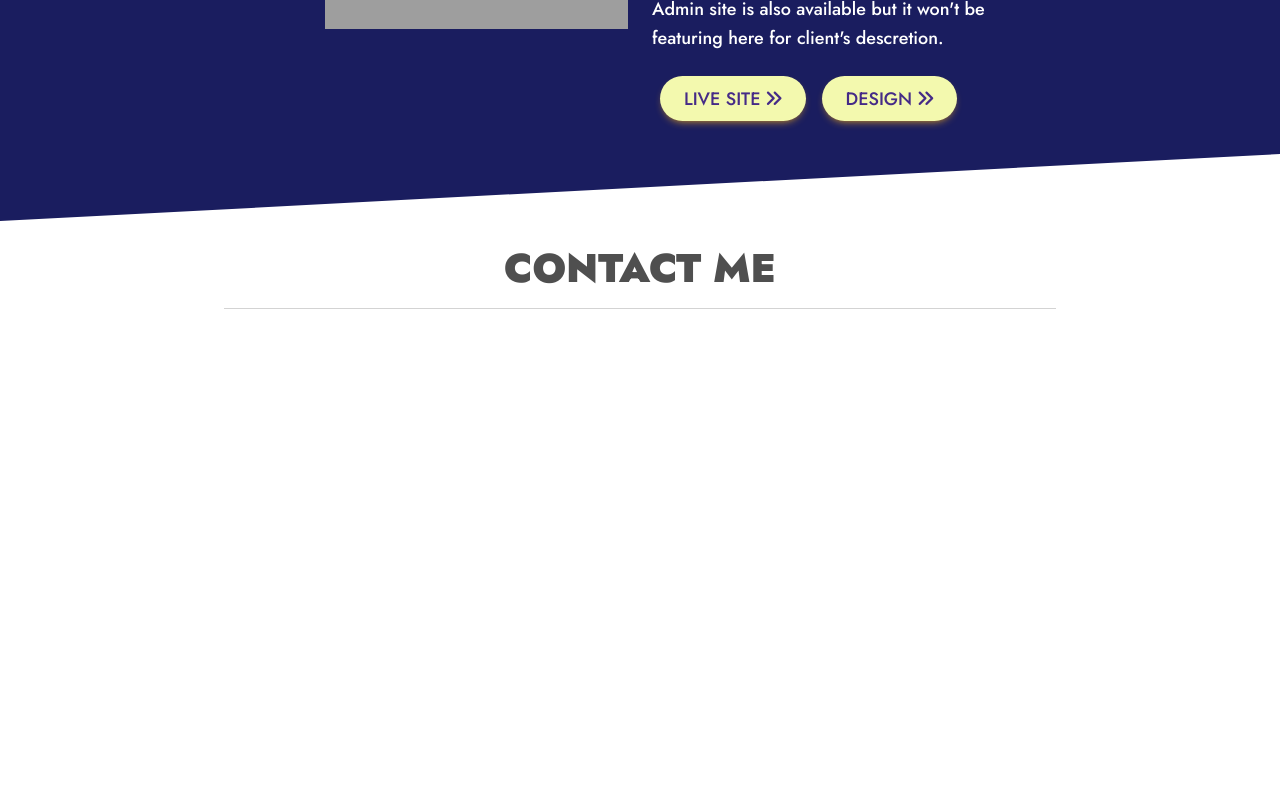
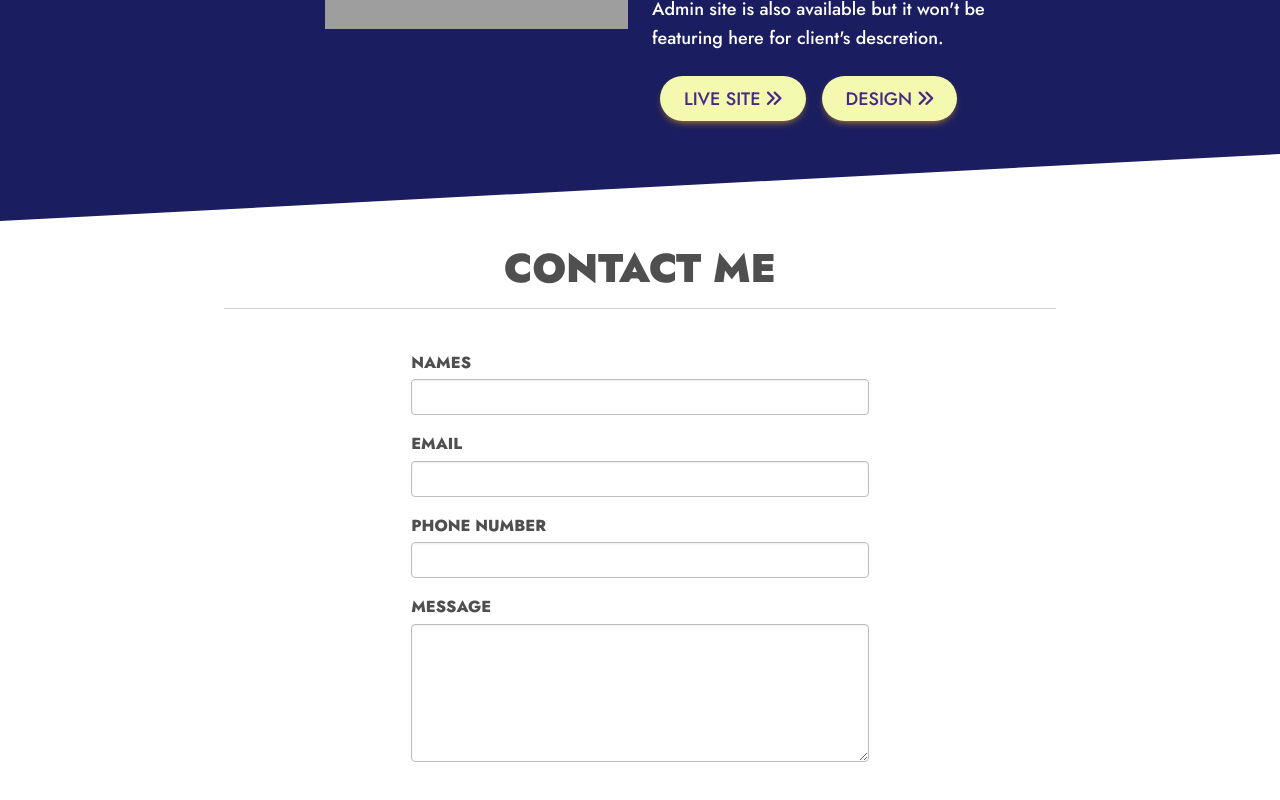
Before and after one commit to Vitalis-Kirui/My-Portfolio, an Angular app in the folder Portfolio-UI/: page / in a window 1280 px wide. Shown: the part 5965-6765 px from the top of the page. Before the commit the page ends 6315 px from the top, so only its background shows below. Built offline with nearby package versions, Linux system fonts and the light colour scheme; grey boxes are pictures that could not be loaded.

Commit message:
creating the contact me form

```diff
--- a/Portfolio-UI/src/app/app.component.css
+++ b/Portfolio-UI/src/app/app.component.css
@@ -320,6 +320,7 @@ h2{
 /* Contact me form */
 #contactme{
     margin-top: 7%;
+    padding-bottom: 5%;
 }
 
 .contactContent{
@@ -330,3 +331,10 @@ h2{
 .contactContent hr{
     padding-bottom: 3%;
 }
+
+form{
+    width: 55%;
+    margin: auto;
+    font-size: 25;
+    font-weight: 800;
+}
--- a/Portfolio-UI/src/app/app.component.html
+++ b/Portfolio-UI/src/app/app.component.html
@@ -411,6 +411,31 @@
         <h1 class="text-center">Contact Me</h1>
         <hr>
 
+        <!-- Form -->
+        <form>
+
+            <div class="form-group">
+                <label for="" class="mb-1">NAMES</label>
+                <input type="text" class="form-control">
+            </div>
+
+            <div class="form-group">
+                <label for="" class="mt-3 mb-1">EMAIL</label>
+                <input type="email" class="form-control">
+            </div>
+
+            <div class="form-group">
+                <label for="" class="mt-3 mb-1">PHONE NUMBER</label>
+                <input type="number" class="form-control">
+            </div>
+
+            <div class="form-group">
+                <label for="" class="mt-3 mb-1">MESSAGE</label>
+                <textarea name="" id="" cols="10" rows="5" class="form-control"></textarea>
+            </div>
+
+        </form>
+
     </div>
 
 </div>
--- a/Portfolio-UI/src/app/app.module.ts
+++ b/Portfolio-UI/src/app/app.module.ts
@@ -1,4 +1,5 @@
 import { NgModule } from '@angular/core';
+import { ReactiveFormsModule } from '@angular/forms';
 import { BrowserModule } from '@angular/platform-browser';
 
 import { AppRoutingModule } from './app-routing.module';
@@ -10,7 +11,8 @@ import { AppComponent } from './app.component';
   ],
   imports: [
     BrowserModule,
-    AppRoutingModule
+    AppRoutingModule,
+    ReactiveFormsModule
   ],
   providers: [],
   bootstrap: [AppComponent]
```
